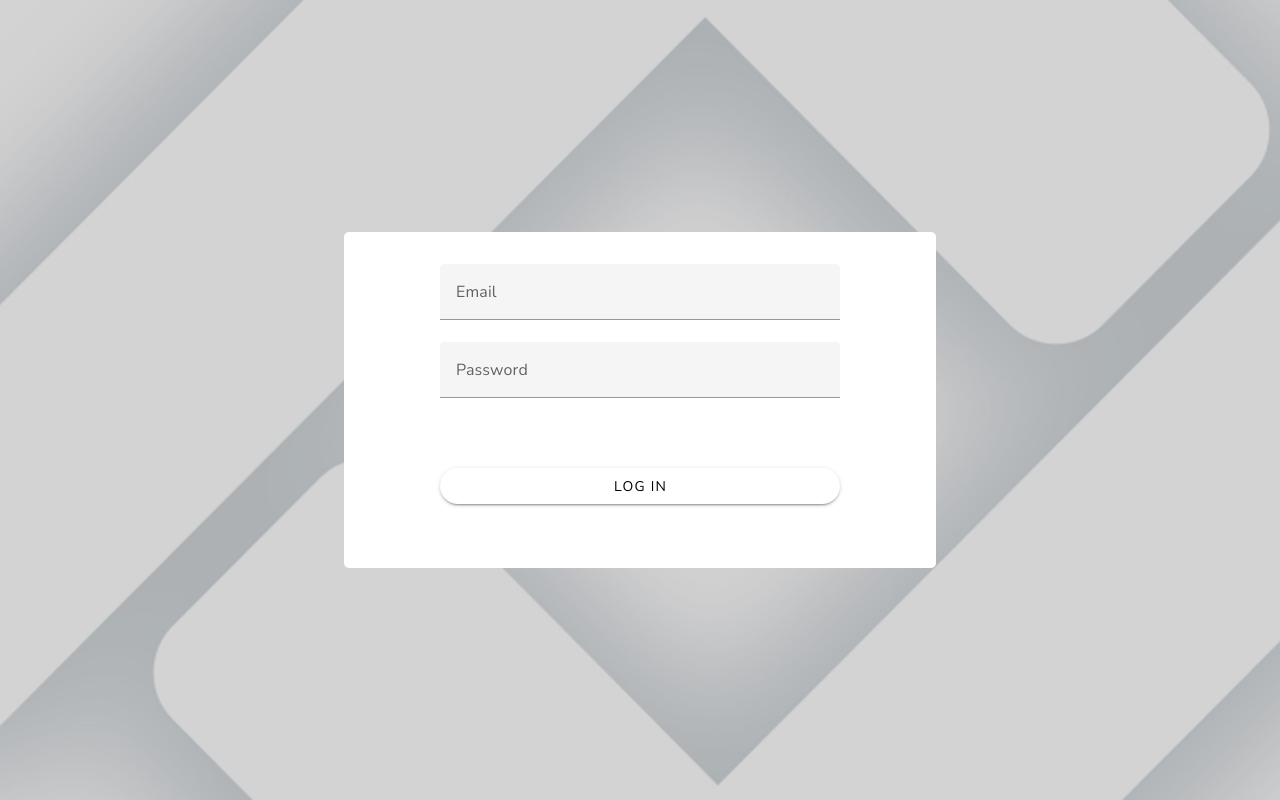
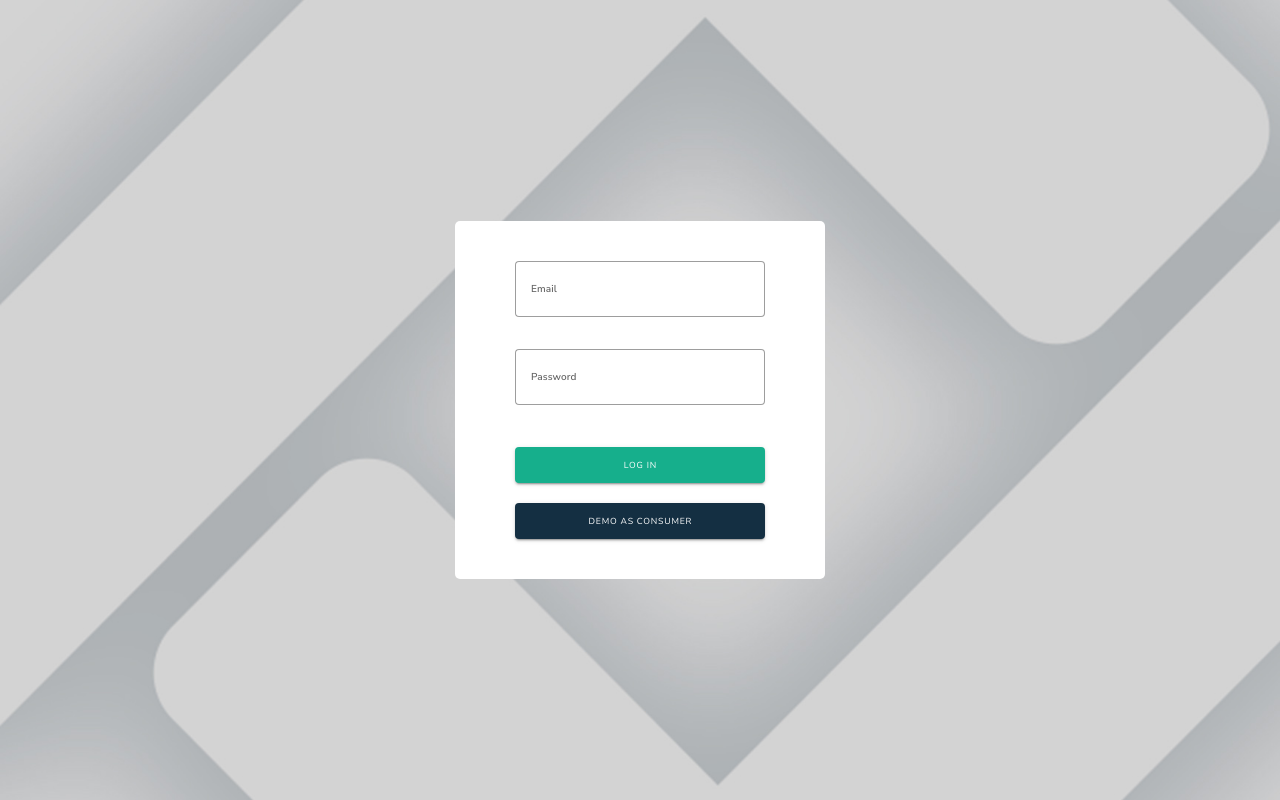
Before and after one commit to JShilling4/lo-marketing-platform, a Vue app: page /login in a window 1280 px wide. Built offline with nearby package versions, Linux system fonts and the light colour scheme.

Commit message:
login tweaks

```diff
--- a/src/App.vue
+++ b/src/App.vue
@@ -19,13 +19,6 @@ const route = useRoute();
 
 const userStore = useUserStore();
 
-// const loading = computed(() => {
-//   // if (this.auth.status == "loading") {
-//   // 	return true;
-//   // }
-//   return false;
-// });
-
 // const userIsAdmin = computed(() => {
 //   // try {
 //   // 	return this.users.activeUser.userRoles.includes(
@@ -38,14 +31,7 @@ const userStore = useUserStore();
 // });
 
 const navShouldShow = computed(() => {
-  if (
-    route.name !== "login" &&
-    route.name !== "catalogLogin" &&
-    route.name !== "orderProofs" &&
-    route.name !== "orderProof" &&
-    route.name !== "magazineSelection" &&
-    route.name !== "mobileHandoff"
-  ) {
+  if (route.path !== "/" && route.path !== "/login") {
     return true;
   }
   return false;
@@ -64,94 +50,6 @@ const navShouldShow = computed(() => {
 //   // return false;
 //   return true;
 // });
-
-// tokenExpiry() {
-// 	return this.auth.tokenExpiry;
-// },
-// sessionMinutes() {
-// 	return Math.floor((this.sessionTimer / 60) % 60);
-// },
-// sessionSeconds() {
-// 	const seconds = Math.floor(this.sessionTimer % 60);
-// 	if (seconds < 10) {
-// 		return `0${seconds}`;
-// 	}
-// 	return seconds;
-// },
-// sessionString() {
-// 	return `${this.sessionMinutes}:${this.sessionSeconds}`;
-// },
-
-// watch: {
-// 	tokenExpiry(value) {
-// 		if (value !== null) {
-// 			this.startTimer();
-// 		}
-// 	},
-// 	sessionTimer(value) {
-// 		if (value == 300 || value == 150 || value == 45) {
-// 			this.sessionExpiringShowing = true;
-// 		}
-// 		if (value <= 0) {
-// 			this.redirectToLogin();
-// 		}
-// 	},
-// },
-
-// function startTimer() {
-// 	clearInterval(this.timeInterval);
-// 	const expirationTime = Math.trunc(
-// 		new Date(this.tokenExpiry).getTime() / 1000
-// 	);
-// 	const now = Math.trunc(new Date().getTime() / 1000);
-// 	this.sessionTimer = expirationTime - now;
-// 	this.timeInterval = setInterval(() => {
-// 		this.sessionTimer -= 1;
-// 	}, 1000);
-// }
-
-// function closeSessionExpiring() {
-// 	this.sessionExpiringShowing = false;
-// }
-
-// function redirectToLogin() {
-// 	this.sessionExpiringShowing = false;
-// 	if (this.$router.currentRoute.path !== "/login") {
-// 		this.$router.push({
-// 			path: "/login",
-// 			query: {
-// 				...this.$route.query,
-// 				returnUrl: this.$router.currentRoute.path,
-// 			},
-// 		});
-// 	}
-// }
-
-// async beforeCreate() {
-// 	if (
-// 		this.$route.name !== "login" &&
-// 		this.$route.name !== "magazineSelection" &&
-// 		this.$route.name !== "catalogLogin" &&
-// 		this.$route.name !== "mobileHandoff"
-// 	) {
-// 		const user = JSON.parse(localStorage.getItem("mv3"));
-// 		if (user) {
-// 			await this.$store.dispatch("validateToken");
-// 			await this.$store.dispatch("setActiveUser", user);
-// 			this.updateActiveUser(user.employeeNumber);
-// 			this.startSession();
-// 			this.startTimer();
-// 		} else {
-// 			this.$router.push("/login");
-// 		}
-// 	}
-// },
-
-// created() {},
-
-// beforeDestroy() {
-// 	clearInterval(this.timeInterval);
-// },
 </script>
 
 <template>
@@ -166,17 +64,6 @@ const navShouldShow = computed(() => {
 
     <app-navbar v-if="navShouldShow" :activeUser="userStore.user" />
 
-    <!-- <session-expiring-modal
-      v-if="
-        sessionExpiringShowing &&
-        !loading &&
-        auth.tokenExpiry !== null &&
-        $router.currentRoute.path !== '/login'
-      "
-      :session-timer="sessionString"
-      @close="sessionExpiringShowing = false"
-    /> -->
-
     <div class="view">
       <router-view></router-view>
     </div>
@@ -184,6 +71,7 @@ const navShouldShow = computed(() => {
 </template>
 
 <style lang="scss">
+@import "./assets/scss/main.scss";
 @import "./assets/scss/vendor/multiselect.scss";
 </style>
 
@@ -196,31 +84,6 @@ header {
 .logo {
   display: block;
   margin: 0 auto 2rem;
-}
-
-nav {
-  width: 100%;
-  font-size: 12px;
-  text-align: center;
-  margin-top: 2rem;
-}
-
-nav a.router-link-exact-active {
-  color: var(--color-text);
-}
-
-nav a.router-link-exact-active:hover {
-  background-color: transparent;
-}
-
-nav a {
-  display: inline-block;
-  padding: 0 1rem;
-  border-left: 1px solid var(--color-border);
-}
-
-nav a:first-of-type {
-  border: 0;
 }
 
 @media (min-width: 1024px) {
--- a/src/assets/scss/_forms.scss
+++ b/src/assets/scss/_forms.scss
@@ -1,69 +1,69 @@
-// input {
-//   padding-left: 0.5rem;
-//   height: 3.6rem;
-// }
-// select {
-//   height: 3.6rem;
-//   font-size: 12px;
-// }
-// textarea {
-//   font-family: "Nunito Sans", sans-serif;
-//   padding: 0.5rem;
-//   line-height: 1.3;
-//   width: 100%;
-// }
-// label {
-//   display: block;
-//   margin-bottom: 0.5rem;
-//   font-weight: 600;
-//   font-size: 1.4rem;
-//   color: var(--gray-dark);
-//   .labelNote {
-//     font-size: 11px;
-//     color: var(--gray);
-//     font-weight: normal;
-//   }
-//   .asterisk {
-//     font-size: 10px;
-//   }
-// }
-// input,
-// select,
-// textarea {
-//   font-family: "Nunito Sans", sans-serif;
-//   width: 100%;
-//   border: 1px solid var(--gray-light);
-//   border-radius: 5px;
-//   font-size: 12px;
-// }
-// input[type="radio"] {
-//   height: 20px;
-//   margin-right: 0;
-//   min-width: unset;
-//   width: unset;
-// }
-// .multiselect-wrapper {
-//   height: 3.6rem;
-// }
-// .form-group {
-//   margin-bottom: 2rem;
-// }
-// .input-group {
-//   display: flex;
-//   align-items: center;
-//   label {
-//     margin: 0 2rem 0 0.5rem;
-//     font-weight: normal;
-//   }
-// }
-// .checkbox-group {
-//   display: flex;
-//   margin-top: 0.5rem;
-// }
-// .errorMessage {
-//   display: block;
-//   margin-top: 0.75rem;
-//   font-weight: 600;
-//   color: var(--red);
-//   font-size: 12px;
-// }
+input {
+  padding-left: 0.5rem;
+  height: 3.6rem;
+}
+select {
+  height: 3.6rem;
+  font-size: 12px;
+}
+textarea {
+  font-family: "Nunito Sans", sans-serif;
+  padding: 0.5rem;
+  line-height: 1.3;
+  width: 100%;
+}
+label {
+  display: block;
+  margin-bottom: 0.5rem;
+  font-weight: 600;
+  font-size: 1.4rem;
+  color: var(--gray-dark);
+  .labelNote {
+    font-size: 11px;
+    color: var(--gray);
+    font-weight: normal;
+  }
+  .asterisk {
+    font-size: 10px;
+  }
+}
+input,
+select,
+textarea {
+  font-family: "Nunito Sans", sans-serif;
+  width: 100%;
+  border: 1px solid var(--gray-light);
+  border-radius: 5px;
+  font-size: 12px;
+}
+input[type="radio"] {
+  height: 20px;
+  margin-right: 0;
+  min-width: unset;
+  width: unset;
+}
+.multiselect-wrapper {
+  height: 3.6rem;
+}
+.form-group {
+  margin-bottom: 1rem;
+}
+.input-group {
+  display: flex;
+  align-items: center;
+  label {
+    margin: 0 2rem 0 0.5rem;
+    font-weight: normal;
+  }
+}
+.checkbox-group {
+  display: flex;
+  margin-top: 0.5rem;
+}
+.errorMessage {
+  display: block;
+  margin-top: 0.75rem;
+  font-weight: 600;
+  color: var(--red);
+  font-size: 12px;
+}
--- /dev/null
+++ b/src/assets/scss/vendor/settings.scss
@@ -0,0 +1,22 @@
+/**
+ * src/styles/settings.scss
+ *
+ * Configures SASS variables and Vuetify overwrites
+ */
+
+// https://next.vuetifyjs.com/features/sass-variables/
+@use "vuetify/settings" with (
+  // Place SASS variable overrides here
+  $body-font-family: (Roboto, "Noto Color Emoji", sans-serif)
+    // $body-font-family: ('Noto Sans', 'Noto Sans JP', 'Noto Sans KR', 'Noto Color Emoji', sans-serif)
+);
+
+// Fix for monospace Font.
+code,
+kbd,
+pre,
+samp,
+var {
+  font-family: "Roboto Mono", monospace !important;
+  // font-family: 'Noto Sans Mono', monospace !important;
+}
--- a/src/plugins/vuetify.ts
+++ b/src/plugins/vuetify.ts
@@ -2,7 +2,7 @@
  * Vuetify3 Plugin
  */
 import { aliases, mdi } from "vuetify/iconsets/mdi";
-import { createVuetify } from "vuetify";
+import { createVuetify, type ThemeDefinition } from "vuetify";
 
 // For test use. Do not include createVuetify()
 // see https://next.vuetifyjs.com/en/features/treeshaking/
@@ -17,6 +17,24 @@ import { en } from "vuetify/locale";
 // Styles
 import "vuetify/styles";
 import "@mdi/font/css/materialdesignicons.css";
+
+enum ThemeColors {
+  background = "#16af8c",
+  primary = "#16af8c",
+  secondary = "#142f42",
+  error = "#e83953",
+  success = "#00b84f",
+}
+
+const customTheme: ThemeDefinition = {
+  dark: false,
+  colors: {
+    background: ThemeColors.background,
+    primary: ThemeColors.primary,
+    secondary: ThemeColors.secondary,
+    error: ThemeColors.error,
+  },
+};
 
 export default createVuetify({
   // Global configuration
@@ -50,7 +68,10 @@ export default createVuetify({
   // Theme
   // https://next.vuetifyjs.com/en/features/theme/
   theme: {
-    defaultTheme: "light",
+    defaultTheme: "customTheme",
+    themes: {
+      customTheme,
+    },
   },
 });
 
--- /dev/null
+++ b/src/types/buildMetadata.ts
@@ -0,0 +1,5 @@
+/** Build information meta data */
+export default interface BuildMetadata {
+  version: string;
+  date: string;
+}
--- a/src/views/LibraryView.vue
+++ b/src/views/LibraryView.vue
@@ -2,9 +2,9 @@
 import { onMounted, ref, watch } from "vue";
 import { useRouter, useRoute } from "vue-router";
 
-import { useProductStore } from "../stores/products";
-import { useCategoryStore } from "../stores/categories";
-import { useTopicStore } from "../stores/topics";
+import { useProductStore } from "../store";
+import { useCategoryStore } from "../store";
+import { useTopicStore } from "../store";
 
 import ProductCard from "@/components/ProductCard.vue";
 import StarRating from "@/components/StarRating.vue";
--- a/src/views/LoginView.vue
+++ b/src/views/LoginView.vue
@@ -3,36 +3,33 @@ import { ref } from "vue";
 import { useRouter } from "vue-router";
 import { VForm } from "vuetify/components";
 
+// dependencies
 const router = useRouter();
 
-interface IUserLogin {
-  email: string;
-  password: string;
-  error: string;
-}
+type UserLogin = {
+  email: "";
+  password: "";
+};
 
-const formRef = ref<HTMLFormElement | null>();
-const formIsValid = ref<boolean>(true);
+// data properties
+const formRef = ref<typeof VForm | null>();
+const valid = ref<boolean>(true);
 const emailRules = [
   (v: string) => !!v || "E-mail is required",
   (v: string) => /.+@.+\..+/.test(v) || "E-mail must be valid",
 ];
-const passwordRules = [
-  (v: string) => !!v || "Password is required",
-  (v: string) => /.+@.+\..+/.test(v) || "Password must be valid",
-];
-
-const login = ref<IUserLogin>({
+const passwordRules = [(v: string) => !!v || "Password is required"];
+const login = ref<UserLogin>({
   email: "",
   password: "",
-  error: "",
 });
 
-async function handleLogin() {
+// methods
+async function handleLogin(type: string) {
   if (!formRef.value) return;
-  const { formIsValid } = await formRef.value.validate();
+  const { valid } = await formRef.value.validate();
 
-  if (formIsValid) {
+  if (valid || type === "demo") {
     router.push("/library");
   }
 }
@@ -40,17 +37,14 @@ async function handleLogin() {
 
 <template>
   <div class="loginPage">
-    <v-form
-      ref="formRef"
-      v-model="formIsValid"
-      class="loginForm"
-      lazy-validation
-    >
+    <div class="login-form">
+      <v-form ref="formRef" v-model="valid" lazy-validation>
         <div class="form-group">
           <v-text-field
             v-model="login.email"
             label="Email"
             :rules="emailRules"
+            variant="outlined"
             required
           />
         </div>
@@ -59,14 +53,17 @@ async function handleLogin() {
             v-model="login.password"
             type="password"
             label="Password"
+            variant="outlined"
             :rules="passwordRules"
             required
           />
         </div>
-      <v-btn classes="btn btn-green" rounded="pill" @click="handleLogin"
-        >Log In</v-btn
+        <v-btn color="primary" @click="handleLogin">Log In</v-btn>
+        <v-btn color="secondary" @click="handleLogin('demo')"
+          >Demo as consumer</v-btn
         >
       </v-form>
+    </div>
   </div>
 </template>
 
@@ -80,21 +77,14 @@ async function handleLogin() {
   background-size: cover;
   background-repeat: no-repeat;
 }
-.loginLogo {
-  display: block;
-  margin: 0 auto 4rem;
-  max-width: 100%;
-}
-h2 {
-  margin-bottom: 4rem;
-}
-form {
+
+.login-form {
   position: absolute;
   left: 50%;
   top: 50%;
   transform: translate(-50%, -50%);
   width: 37rem;
-  padding: 2rem 6rem 4rem;
+  padding: 4rem 6rem 4rem;
   border-radius: 5px;
   background-color: #fff;
   @include breakpoint(mobile) {
@@ -107,7 +97,7 @@ form {
   button {
     width: 100%;
     display: block;
-    margin: 3rem auto 0;
+    margin: 2rem auto 0;
   }
   .error {
     position: absolute;
```
Also changed, not shown: src/Meta.ts (+7 -7 lines), src/components/AppNavbar.vue (+8 -10 lines), vite.config.ts (+10 -10 lines). Lines whose indentation alone changed are shown as unchanged.
